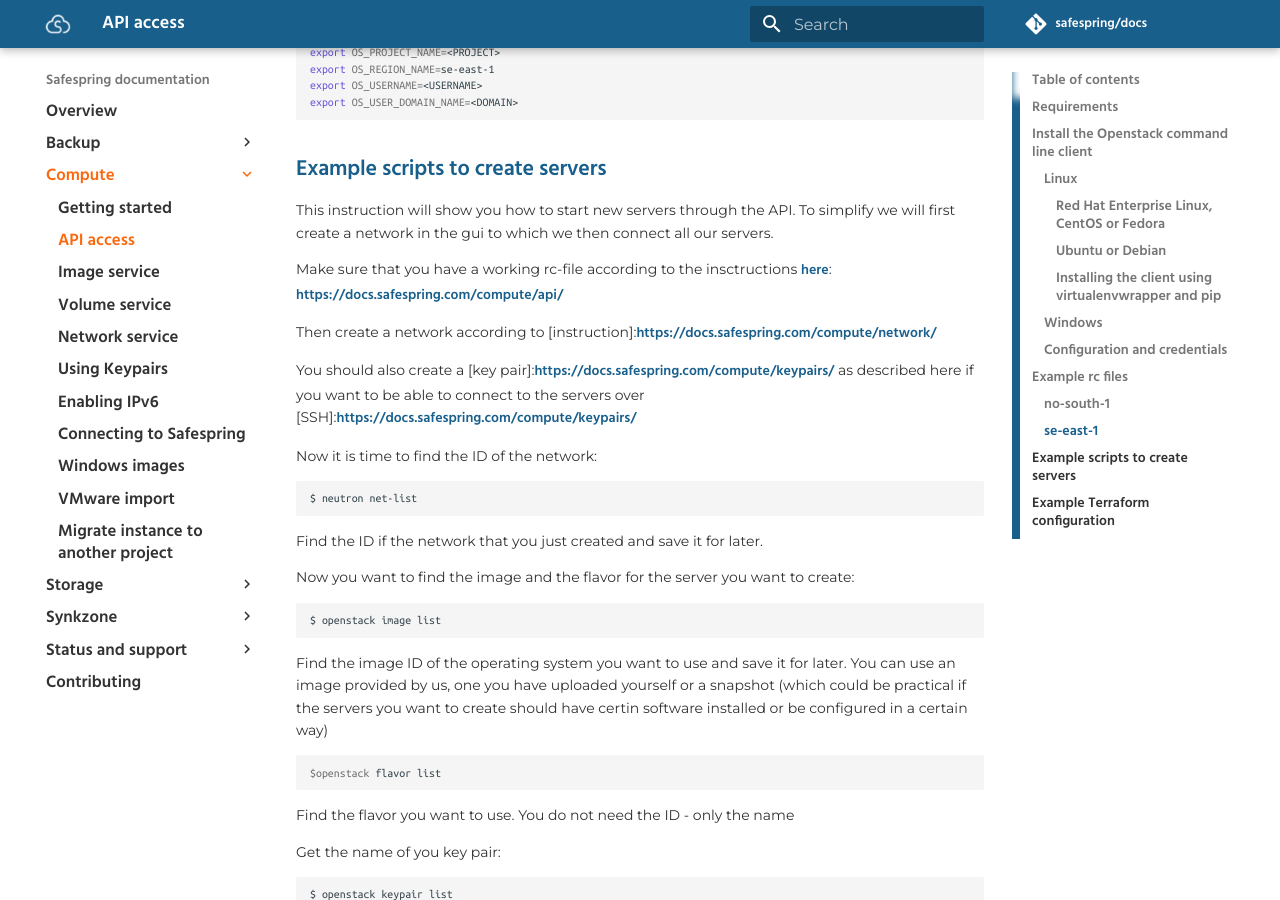
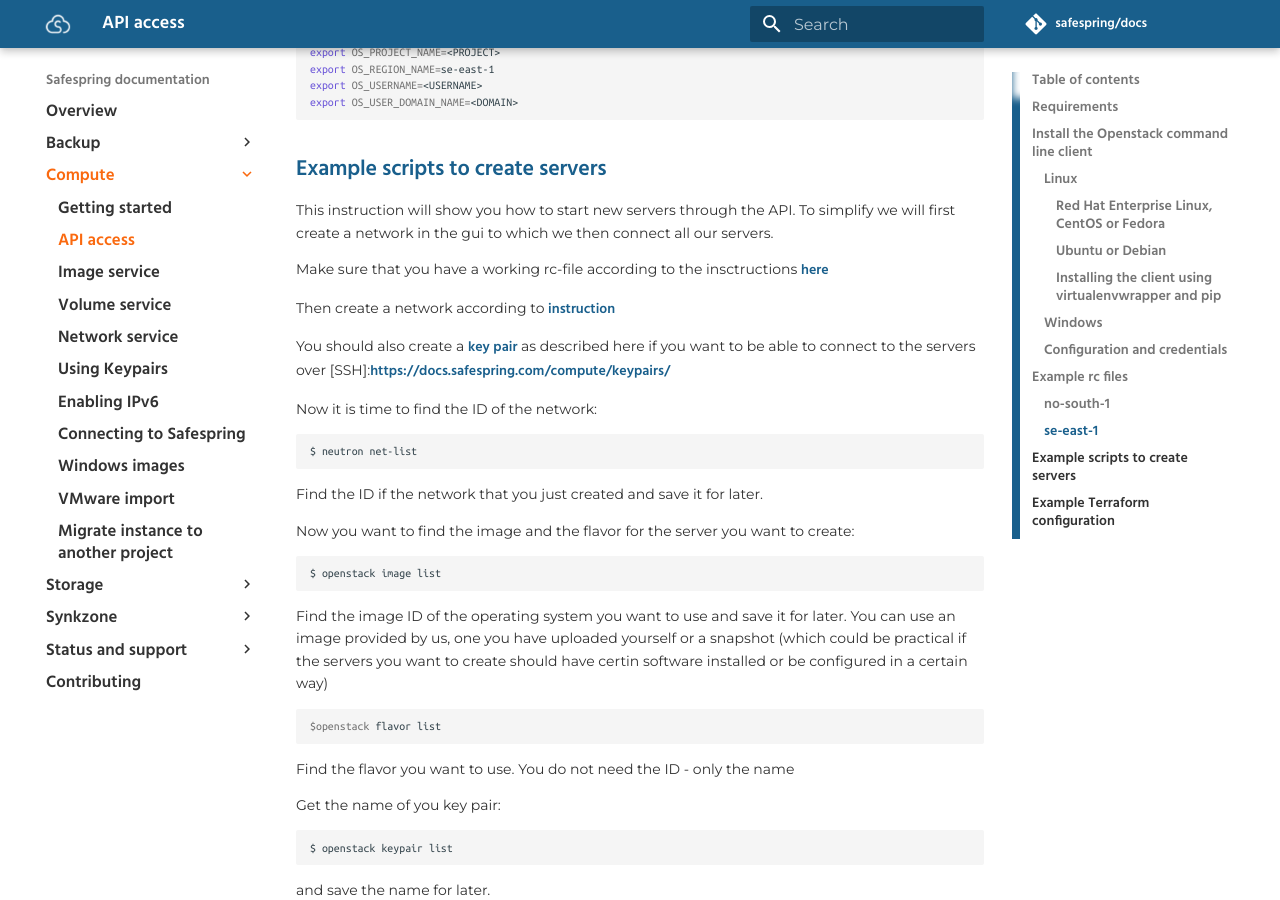
Before and after one commit to safespring/docs, an MkDocs documentation site: the page built from content/compute/api.md, in a window 1280 px wide and 900 px high, scrolled down 2345 px. Built offline with MkDocs 1.6.1 and Material for MkDocs 9.7.7, drawn with Linux system fonts in a browser that asks for light colours; comment, search, counter and statistics services are not loaded; old or Windows-style settings are respelled for this version of MkDocs.

```diff
--- a/content/compute/api.md
+++ b/content/compute/api.md
@@ -138,11 +138,11 @@
 This instruction will show you how to start new servers through the API. To simplify we will first create
 a network in the gui to which we then connect all our servers.
 
-Make sure that you have a working rc-file according to the insctructions [here]: https://docs.safespring.com/compute/api/
+Make sure that you have a working rc-file according to the insctructions [here](https://docs.safespring.com/compute/api/)
 
-Then create a network according to [instruction]:https://docs.safespring.com/compute/network/
+Then create a network according to [instruction](https://docs.safespring.com/compute/network/)
 
-You should also create a [key pair]:https://docs.safespring.com/compute/keypairs/ as described here if you want to be able to connect to the servers over [SSH]:https://docs.safespring.com/compute/keypairs/
+You should also create a [key pair](https://docs.safespring.com/compute/keypairs/) as described here if you want to be able to connect to the servers over [SSH]:https://docs.safespring.com/compute/keypairs/
 
 Now it is time to find the ID of the network:
 
```
